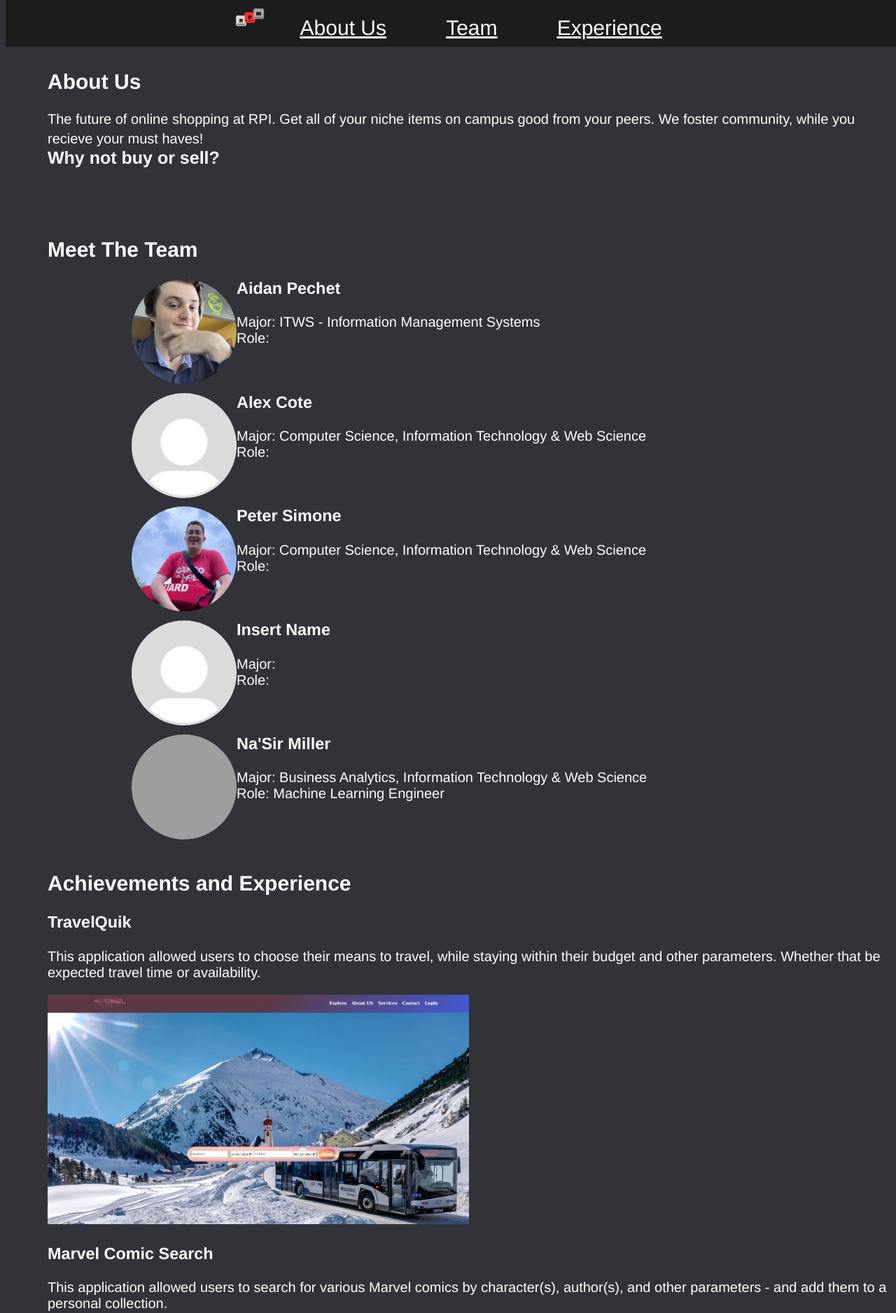
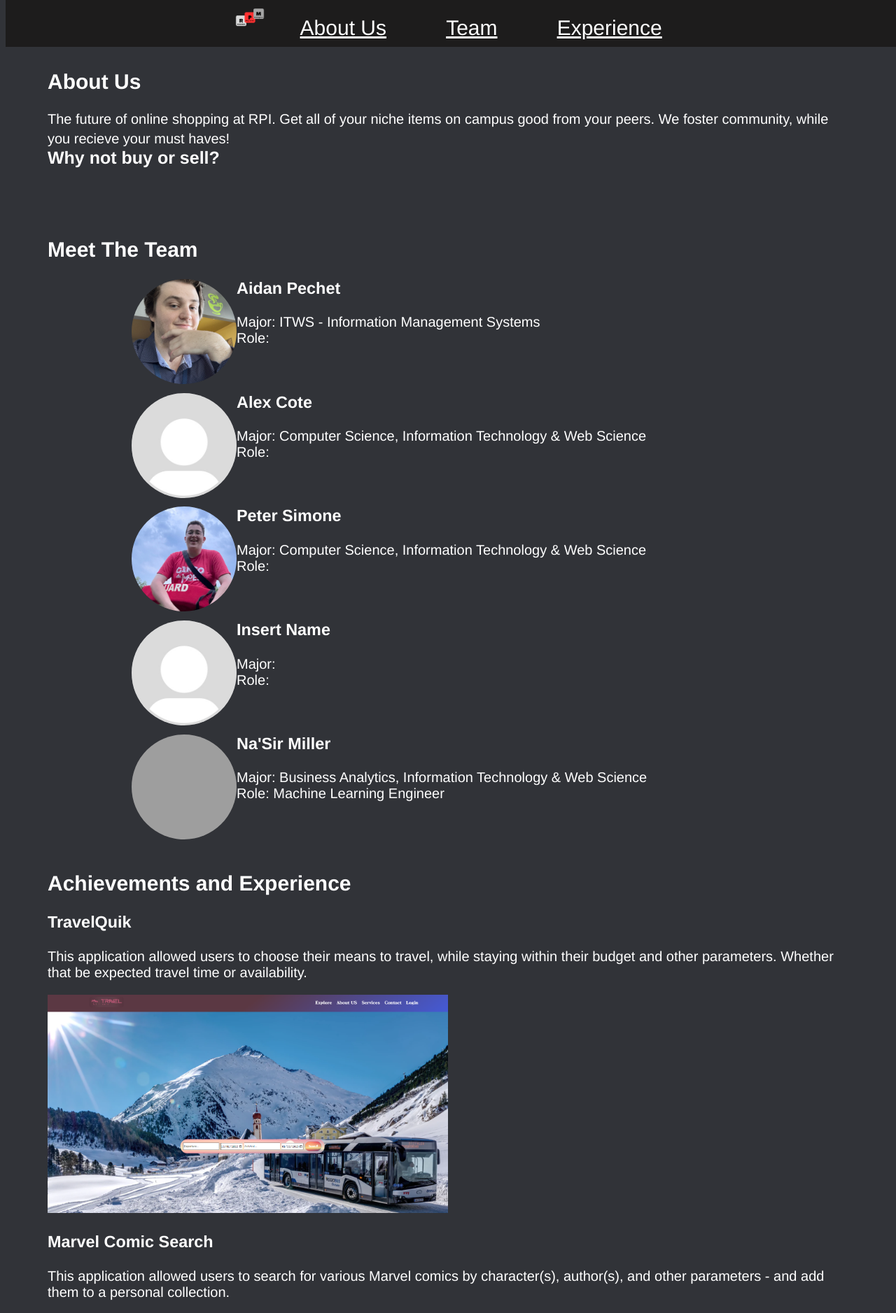
Before and after one commit to RPI-ITWS/ITWS2110-team14, a PHP site: page /lab1/index.html in a window 1280 px wide. Shown: the top 1877 px of the page at 70% size. Run offline with PHP 8.4, Linux system fonts and the light colour scheme; grey boxes are pictures that could not be loaded.

Commit message:
Update styles.css

```diff
--- a/lab1/styles.css
+++ b/lab1/styles.css
@@ -2,12 +2,14 @@
   /*Formatting for the About Us section*/
   margin-bottom: 100px;
   margin-left: 60px;
+  margin-right: 60px;
   margin-top: 100px;
 }
 
 #achievementsAndExperience {
   /*Formatting for "our" past experience and achievements*/
   margin-left: 60px;
+  margin-right: 60px;
   margin-top: 100px;
 }
 
```
